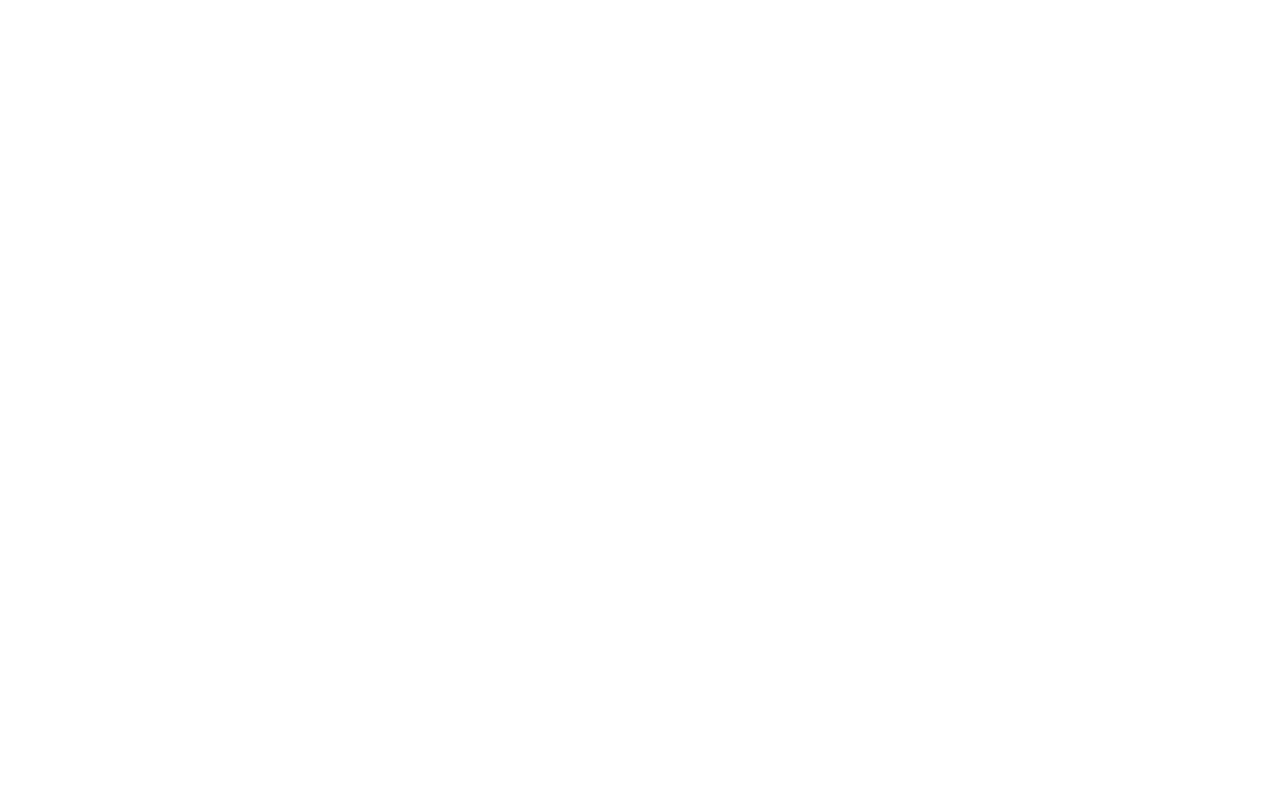
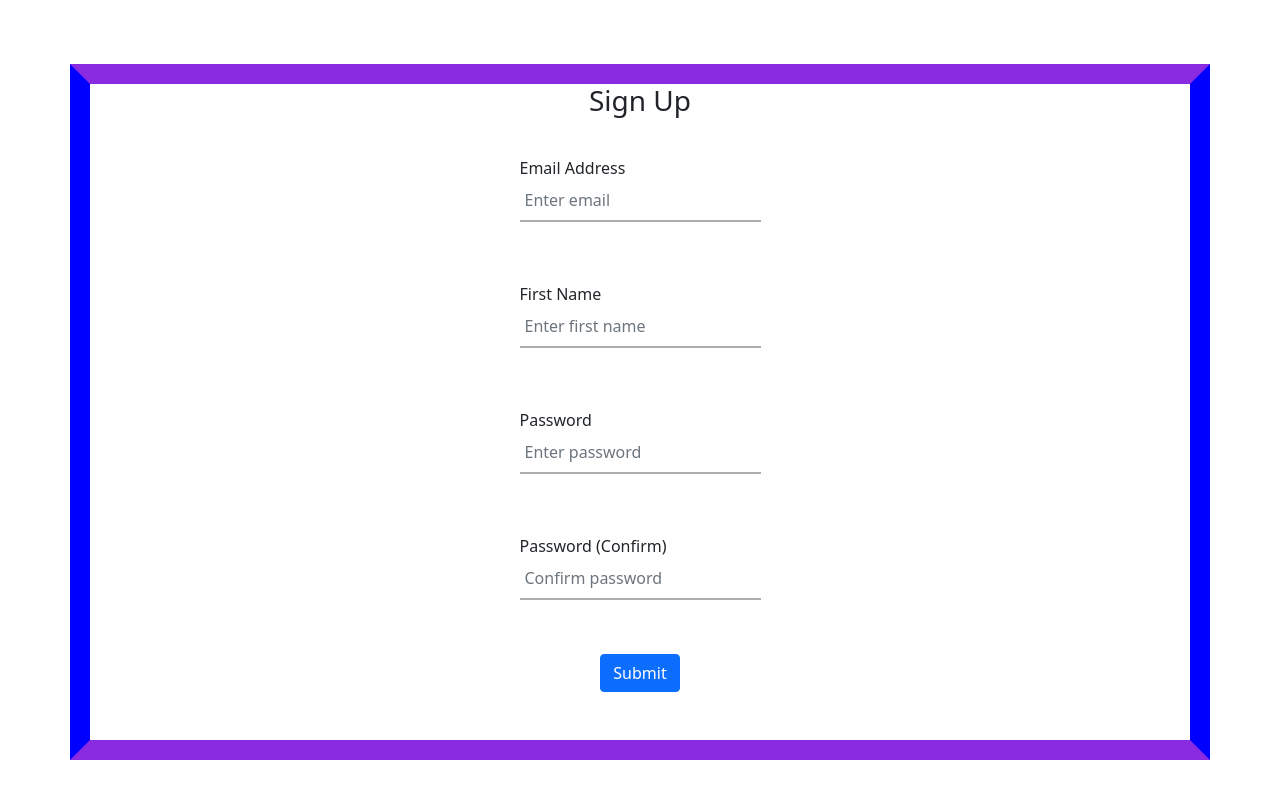
Before and after one commit to SaretoTracy/pitch-perfect, a Flask app: page /signup in a window 1280 px wide. Before the commit the page is empty. Run offline with Flask 2, Linux system fonts and the light colour scheme; some libraries are stand-ins or nearby versions.

Commit message:
add and style signup form

```diff
--- a/app/static/css/style.css
+++ b/app/static/css/style.css
@@ -1,4 +1,4 @@
-.container {
+.home {
     display: flex;
     justify-content: space-around;
     margin-top: 6rem;
@@ -41,3 +41,36 @@
     background-color: blue;
     border-radius: 0 0 100px 0;
 }
+
+.sign {
+    border-bottom: 20px solid blueviolet;
+    border-top: 20px solid blueviolet;
+    border-left: 20px solid blue;
+    border-right: 20px solid blue;
+    margin-top: 4rem;
+}
+
+form {
+    display: flex;
+    flex-direction: column;
+    align-items: center;
+    margin-bottom: 3em;
+    padding: 0 40px;
+    box-sizing: border-box;
+}
+
+.form-group {
+    position: relative;
+    border-bottom: 2px solid #adadad;
+    margin: 30px 0;
+}
+
+.form-group input {
+    width: 100%;
+    padding: 0 5px;
+    height: 40px;
+    font-size: 16px;
+    border: none;
+    background: none;
+    outline: none;
+}
--- a/app/templates/index.html
+++ b/app/templates/index.html
@@ -13,7 +13,7 @@
 <body>
 
 
-    <div class="container">
+    <div class="container home">
 
         <div class="jumbotron text-center">
 
@@ -21,8 +21,8 @@
             <h1 class="display-4 intro">PITCH PERFECT</h1>
 
 
-            <a href="/login"><button class="btn btn-light">Sign-up</button></a>
-            <a href=""><button type="button" class="btn btn-dark">Login</button></a>
+            <a href="/signup"><button class="btn btn-light">Sign-up</button></a>
+            <a href="/login"><button type="button" class="btn btn-dark">Login</button></a>
         </div>
         <div class="display">
             <div class="row">
--- a/app/templates/signup.html
+++ b/app/templates/signup.html
@@ -0,0 +1,41 @@
+<!DOCTYPE html>
+<html lang="en">
+
+<head>
+    <meta charset="UTF-8">
+    <link rel="stylesheet" href="{{url_for('static',filename='css/style.css')}}">
+    <meta http-equiv="X-UA-Compatible" content="IE=edge">
+    <link href="https://cdn.jsdelivr.net/npm/bootstrap@5.1.3/dist/css/bootstrap.min.css" rel="stylesheet" integrity="sha384-1BmE4kWBq78iYhFldvKuhfTAU6auU8tT94WrHftjDbrCEXSU1oBoqyl2QvZ6jIW3" crossorigin="anonymous">
+    <meta name="viewport" content="width=device-width, initial-scale=1.0">
+    <title>Pitch sign-up</title>
+</head>
+
+<body>
+    <div class="container sign">
+        <form method="POST">
+            <h3 align="center">Sign Up</h3>
+            <div class="form-group">
+                <label for="email">Email Address</label>
+                <input type="email" class="form-control" id="email" name="email" placeholder="Enter email" />
+            </div>
+            <div class="form-group">
+                <label for="firstName">First Name</label>
+                <input type="text" class="form-control" id="firstName" name="firstName" placeholder="Enter first name" />
+            </div>
+            <div class="form-group">
+                <label for="password1">Password</label>
+                <input type="password" class="form-control" id="password1" name="password1" placeholder="Enter password" />
+            </div>
+            <div class="form-group">
+                <label for="password2">Password (Confirm)</label>
+                <input type="password" class="form-control" id="password2" name="password2" placeholder="Confirm password" />
+            </div>
+            <br />
+            <button type="submit" class="btn btn-primary">Submit</button>
+        </form>
+
+
+    </div>
+</body>
+
+</html>
```
Also changed, not shown: app/templates/login.html (added, +13 -0 lines).
